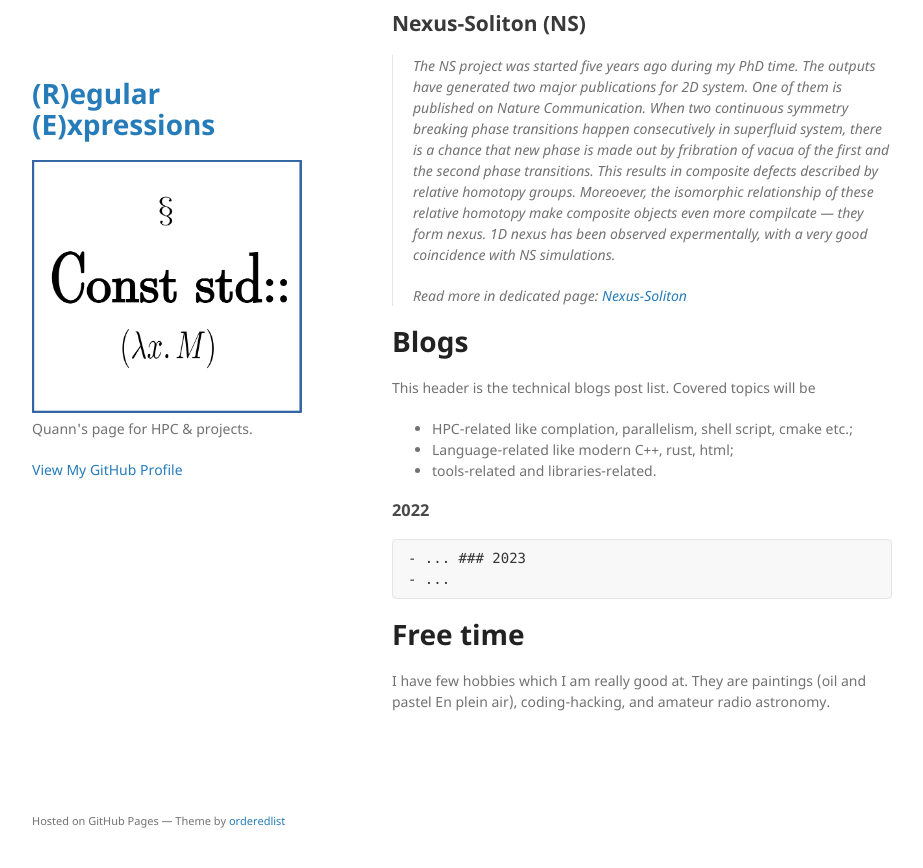
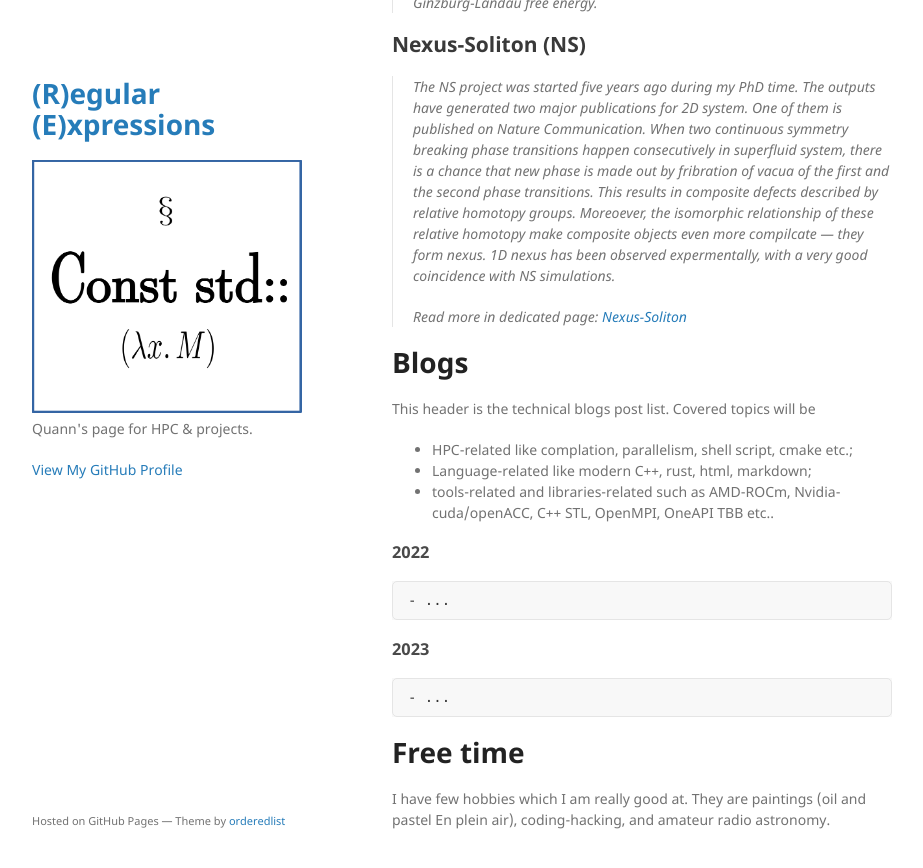
Before and after one commit to Quank-hpc/Quank-hpc.github.io, a Jekyll site: the page built from index.md, in a window 1280 px wide and 900 px high, scrolled down 985 px. Shown: the top 868 px of the window, without its empty margins (178-1101 px from the left). Built offline with Jekyll 4.4.1, drawn with Linux system fonts in a browser that asks for light colours; some of the changed text lies outside the part shown.

Commit message:
glitch fixing.

```diff
--- a/index.md
+++ b/index.md
@@ -46,11 +46,12 @@ Self-supporting project may also be metioned at here.
 
 This header is the technical blogs post list. Covered topics will be
 * HPC-related like complation, parallelism, shell script, cmake etc.;
-* Language-related like modern C++, rust, html;
-* tools-related and libraries-related.
+* Language-related like modern C++, rust, html, markdown;
+* tools-related and libraries-related such as AMD-ROCm, Nvidia-cuda/openACC, C++ STL, OpenMPI, OneAPI TBB etc..
 
 ### 2022
     - ...
+
 ### 2023
     - ...
 
```
Also changed, not shown: other parts of index.md (+1 -1 lines), nexus_soliton.md (+1 -1 lines).
